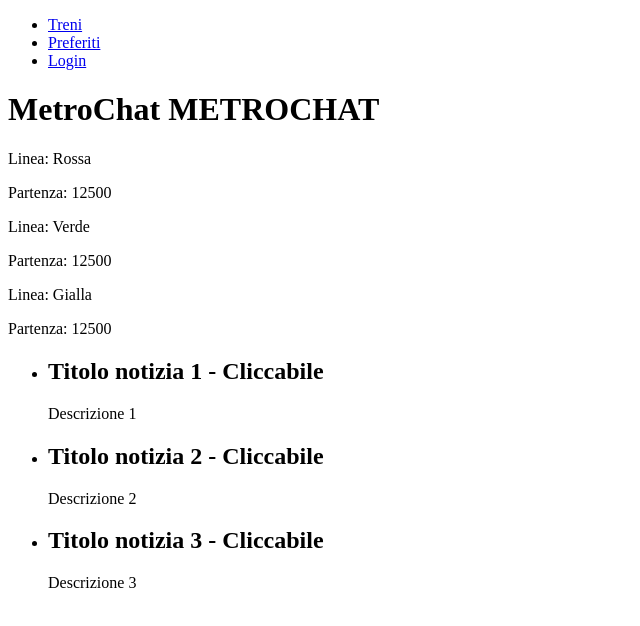
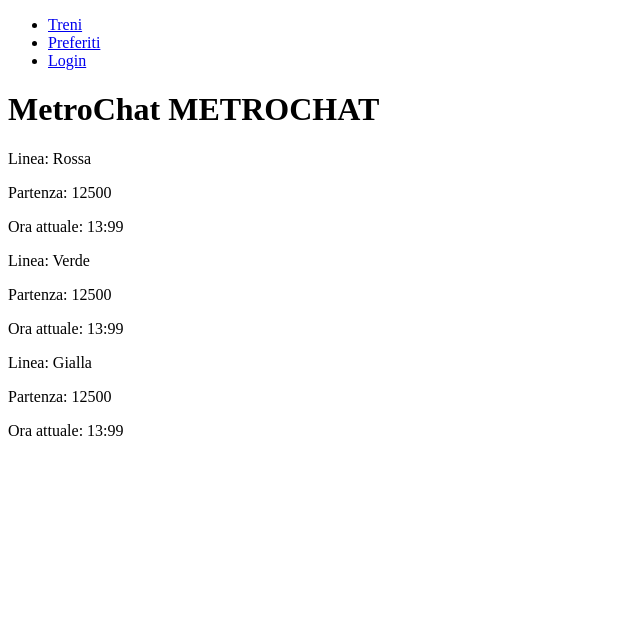
Before and after one commit to amerlin/ng-metrochat, an Angular app: page / in a window 1280 px wide. Shown: the top 626 px of the page, without its empty margins (0-640 px from the left). Built offline with nearby package versions, Linux system fonts and the light colour scheme.

Commit message:
create input element

```diff
--- a/src/app/app.component.html
+++ b/src/app/app.component.html
@@ -1,4 +1,4 @@
 <app-menu></app-menu>
 <h1>MetroChat {{title | uppercase}}</h1>
 <app-treni></app-treni>
-<app-notizie></app-notizie>
+<!-- <app-notizie></app-notizie> -->
--- a/src/app/app.module.ts
+++ b/src/app/app.module.ts
@@ -8,6 +8,7 @@ import { TreniComponent } from './treni/treni.component';
 import { MmssPipe } from './mmss.pipe';
 import { NotizieComponent } from './notizie/notizie.component';
 import { MetroComponent } from './metro/metro.component';
+import { DettaglioComponent } from './treni/dettaglio/dettaglio.component';
 
 @NgModule({
   declarations: [
@@ -16,7 +17,8 @@ import { MetroComponent } from './metro/metro.component';
     TreniComponent,
     MmssPipe,
     NotizieComponent,
-    MetroComponent
+    MetroComponent,
+    DettaglioComponent
   ],
   imports: [
     BrowserModule,
--- a/src/app/metro/metro.component.html
+++ b/src/app/metro/metro.component.html
@@ -1,2 +1,3 @@
 <p>Linea: {{datiIn.linea}}</p>
 <p>Partenza: {{datiIn.tempo}}</p>
+<p>Ora attuale: {{oraAttuale | mmss}}</p>
--- a/src/app/metro/metro.component.ts
+++ b/src/app/metro/metro.component.ts
@@ -10,6 +10,8 @@ export class MetroComponent implements OnInit {
 
   //dati che mi arrivano dal parent
   @Input() datiIn: Metro;
+  @Input() oraAttuale: number;
+  trenoSelezionato:Metro;
 
   constructor() { }
 
--- /dev/null
+++ b/src/app/treni/dettaglio/dettaglio.component.html
@@ -0,0 +1,6 @@
+<div *ngIf="treno">
+    <h2>Dettaglio</h2>
+    <p>Id: {{treno.idt}}</p>
+    <p>Linea: {{treno.linea}}</p>
+    <button (click)="chiudi()">Chiudi dettaglio</button>
+</div>
--- /dev/null
+++ b/src/app/treni/dettaglio/dettaglio.component.ts
@@ -0,0 +1,22 @@
+import { Component, Input, OnInit } from '@angular/core';
+import { Metro } from 'src/app/model/metro.model';
+
+@Component({
+  selector: 'app-dettaglio',
+  templateUrl: './dettaglio.component.html',
+  styleUrls: ['./dettaglio.component.css']
+})
+export class DettaglioComponent implements OnInit {
+
+  @Input() treno: Metro;
+
+  constructor() { }
+
+  ngOnInit() {
+  }
+
+  chiudi(){
+    this.treno= null;
+  }
+
+}
--- a/src/app/treni/treni.component.html
+++ b/src/app/treni/treni.component.html
@@ -1,3 +1,5 @@
 <div class="listatreni">
-    <app-metro *ngFor="let metro of listametro" [datiIn]="metro"></app-metro>
+    <app-metro *ngFor="let metro of listametro" [datiIn]="metro" [oraAttuale]="now" (click)="setMetro(metro)"></app-metro>
 </div>
+<!-- aggiunto qui il template dei selezionati -->
+<app-dettaglio [treno]="trenoSelezionato"></app-dettaglio>
--- a/src/app/treni/treni.component.ts
+++ b/src/app/treni/treni.component.ts
@@ -1,6 +1,6 @@
-import {Metro} from './../model/metro.model'
+import { Metro } from './../model/metro.model'
 import { Component, OnInit } from '@angular/core';
-import { LISTAMETRO} from './../dati/metro_remoti';
+import { LISTAMETRO } from './../dati/metro_remoti';
 
 @Component({
   selector: 'app-treni',
@@ -9,7 +9,9 @@ import { LISTAMETRO} from './../dati/metro_remoti';
 })
 export class TreniComponent implements OnInit {
 
-  listametro : Metro[];
+  listametro: Metro[];
+  now: number;
+  trenoSelezionato: Metro;
 
   constructor() {
     this.listametro = [];
@@ -18,6 +20,13 @@ export class TreniComponent implements OnInit {
   //eseguito una sola volta, dopo il costruttore
   ngOnInit() {
     this.listametro = LISTAMETRO;
+    this.now = new Date().getTime();
   }
 
+  //selected value
+  setMetro(metro: Metro) {
+    this.trenoSelezionato = metro;
+  }
+
+
 }
```
Also changed, not shown: src/app/treni/dettaglio/dettaglio.component.css (added), 1 other file (tests, documents, lock files or other folders).
